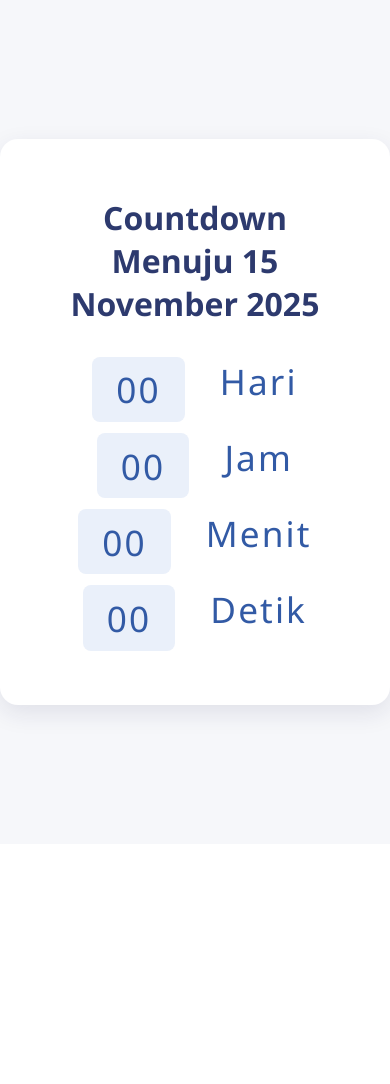
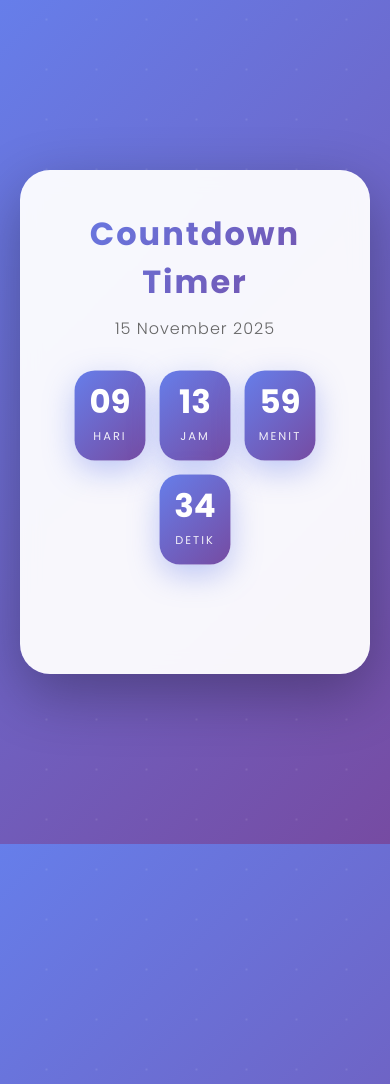
Before and after one commit to SiJao/ProjectJao, a PHP site: page / in a window 390 px wide; the page is wider, and only the part inside the window is pictured. Shown: the top 1084 px of that part. Before the commit the page ends 725 px from the top of that part, so only its background shows below. Run offline with PHP 8.4, Linux system fonts and the light colour scheme.

Commit message:
feat(countdown): add elegant countdown timer for Nov 15, 2025

```diff
--- a/index.html
+++ b/index.html
@@ -1,22 +1,46 @@
 <!DOCTYPE html>
 <html lang="id">
 <head>
-  <meta charset="UTF-8">
-  <title>Countdown to 15 November 2025</title>
-  <meta name="viewport" content="width=device-width, initial-scale=1.0">
-  <link rel="stylesheet" href="style.css">
+    <meta charset="UTF-8">
+    <meta name="viewport" content="width=device-width, initial-scale=1.0">
+    <title>Countdown Timer</title>
+    <link rel="stylesheet" href="style.css">
+    <link rel="preconnect" href="https://fonts.googleapis.com">
+    <link rel="preconnect" href="https://fonts.gstatic.com" crossorigin>
+    <link href="https://fonts.googleapis.com/css2?family=Poppins:wght@300;400;600;700&display=swap" rel="stylesheet">
 </head>
 <body>
-  <div class="countdown-container">
-    <h1>Countdown Menuju 15 November 2025</h1>
-    <div class="countdown" id="countdown">
-      <span id="days">00</span> Hari
-      <span id="hours">00</span> Jam
-      <span id="minutes">00</span> Menit
-      <span id="seconds">00</span> Detik
+    <div class="container">
+        <div class="content">
+            <h1 class="title">Countdown Timer</h1>
+            <p class="subtitle">15 November 2025</p>
+
+            <div class="countdown">
+                <div class="time-box">
+                    <div class="time-value" id="days">00</div>
+                    <div class="time-label">Hari</div>
+                </div>
+                <div class="separator">:</div>
+                <div class="time-box">
+                    <div class="time-value" id="hours">00</div>
+                    <div class="time-label">Jam</div>
+                </div>
+                <div class="separator">:</div>
+                <div class="time-box">
+                    <div class="time-value" id="minutes">00</div>
+                    <div class="time-label">Menit</div>
+                </div>
+                <div class="separator">:</div>
+                <div class="time-box">
+                    <div class="time-value" id="seconds">00</div>
+                    <div class="time-label">Detik</div>
+                </div>
+            </div>
+
+            <div class="message" id="message"></div>
+        </div>
     </div>
-    <p id="finished" style="display:none;">Waktu telah tiba!</p>
-  </div>
-  <script src="script.js"></script>
+
+    <script src="script.js"></script>
 </body>
 </html>
--- a/style.css
+++ b/style.css
@@ -1,51 +1,208 @@
+* {
+    margin: 0;
+    padding: 0;
+    box-sizing: border-box;
+}
+
 body {
-  background: #f6f7fa;
-  font-family: 'Segoe UI', 'Roboto', Arial, sans-serif;
-  margin: 0;
+    font-family: 'Poppins', sans-serif;
     min-height: 100vh;
     display: flex;
+    justify-content: center;
     align-items: center;
-  justify-content: center;
+    background: linear-gradient(135deg, #667eea 0%, #764ba2 100%);
+    overflow: hidden;
+    position: relative;
 }
 
-.countdown-container {
-  background: #fff;
-  padding: 2.2rem 2.5rem;
-  border-radius: 18px;
-  box-shadow: 0 8px 24px rgba(25,32,80,0.10);
-  text-align: center;
-  max-width: 410px;
+body::before {
+    content: '';
+    position: absolute;
+    width: 200%;
+    height: 200%;
+    background: radial-gradient(circle, rgba(255,255,255,0.1) 1px, transparent 1px);
+    background-size: 50px 50px;
+    animation: moveBackground 20s linear infinite;
 }
 
-.countdown-container h1 {
-  font-weight: 600;
-  margin-bottom: 2rem;
-  color: #2d3a6e;
+@keyframes moveBackground {
+    0% {
+        transform: translate(0, 0);
+    }
+    100% {
+        transform: translate(50px, 50px);
+    }
+}
+
+.container {
+    position: relative;
+    z-index: 1;
+    width: 100%;
+    max-width: 900px;
+    padding: 20px;
+}
+
+.content {
+    background: rgba(255, 255, 255, 0.95);
+    backdrop-filter: blur(10px);
+    border-radius: 30px;
+    padding: 60px 40px;
+    box-shadow: 0 20px 60px rgba(0, 0, 0, 0.3);
+    text-align: center;
+    animation: fadeIn 1s ease-in-out;
+}
+
+@keyframes fadeIn {
+    from {
+        opacity: 0;
+        transform: translateY(30px);
+    }
+    to {
+        opacity: 1;
+        transform: translateY(0);
+    }
+}
+
+.title {
+    font-size: 3rem;
+    font-weight: 700;
+    background: linear-gradient(135deg, #667eea 0%, #764ba2 100%);
+    -webkit-background-clip: text;
+    -webkit-text-fill-color: transparent;
+    background-clip: text;
+    margin-bottom: 10px;
+    letter-spacing: 2px;
+}
+
+.subtitle {
+    font-size: 1.2rem;
+    color: #666;
+    font-weight: 300;
+    margin-bottom: 50px;
+    letter-spacing: 1px;
 }
 
 .countdown {
-  font-size: 2.2rem;
-  font-weight: 500;
-  color: #325AA5;
-  letter-spacing: 0.06em;
-  margin-bottom: 1.2rem;
     display: flex;
+    justify-content: center;
+    align-items: center;
+    gap: 20px;
     flex-wrap: wrap;
-  justify-content: center;
-  gap: 0.3em 1em;
+    margin-bottom: 30px;
 }
 
-.countdown span {
-  background: #eaf0fa;
-  border-radius: 8px;
-  padding: 0.25em 0.6em;
-  min-width: 50px;
-  display: inline-block;
+.time-box {
+    background: linear-gradient(135deg, #667eea 0%, #764ba2 100%);
+    border-radius: 20px;
+    padding: 30px 25px;
+    min-width: 140px;
+    box-shadow: 0 10px 30px rgba(102, 126, 234, 0.4);
+    transition: transform 0.3s ease, box-shadow 0.3s ease;
+    animation: pulse 2s ease-in-out infinite;
 }
 
-#finished {
-  font-size: 1.1rem;
-  color: #cf2d2d;
-  font-weight: 500;
-  margin-top: 1.1em;
+.time-box:hover {
+    transform: translateY(-10px);
+    box-shadow: 0 15px 40px rgba(102, 126, 234, 0.6);
 }
+
+@keyframes pulse {
+    0%, 100% {
+        transform: scale(1);
+    }
+    50% {
+        transform: scale(1.02);
+    }
+}
+
+.time-value {
+    font-size: 3.5rem;
+    font-weight: 700;
+    color: #fff;
+    line-height: 1;
+    margin-bottom: 10px;
+}
+
+.time-label {
+    font-size: 0.9rem;
+    color: rgba(255, 255, 255, 0.9);
+    font-weight: 400;
+    text-transform: uppercase;
+    letter-spacing: 2px;
+}
+
+.separator {
+    font-size: 3rem;
+    font-weight: 700;
+    color: #667eea;
+    margin: 0 10px;
+}
+
+.message {
+    font-size: 1.5rem;
+    font-weight: 600;
+    color: #667eea;
+    margin-top: 30px;
+    min-height: 40px;
+    animation: fadeIn 1s ease-in-out;
+}
+
+@media (max-width: 768px) {
+    .title {
+        font-size: 2rem;
+    }
+
+    .subtitle {
+        font-size: 1rem;
+        margin-bottom: 30px;
+    }
+
+    .content {
+        padding: 40px 20px;
+    }
+
+    .countdown {
+        gap: 10px;
+    }
+
+    .time-box {
+        min-width: 100px;
+        padding: 20px 15px;
+    }
+
+    .time-value {
+        font-size: 2.5rem;
+    }
+
+    .time-label {
+        font-size: 0.7rem;
+    }
+
+    .separator {
+        font-size: 2rem;
+        margin: 0 5px;
+    }
+
+    .message {
+        font-size: 1.2rem;
+    }
+}
+
+@media (max-width: 480px) {
+    .separator {
+        display: none;
+    }
+
+    .countdown {
+        gap: 15px;
+    }
+
+    .time-box {
+        min-width: 70px;
+        padding: 15px 10px;
+    }
+
+    .time-value {
+        font-size: 2rem;
+    }
+}
```
Also changed, not shown: script.js (added, +43 -0 lines). Lines whose indentation alone changed are shown as unchanged.
